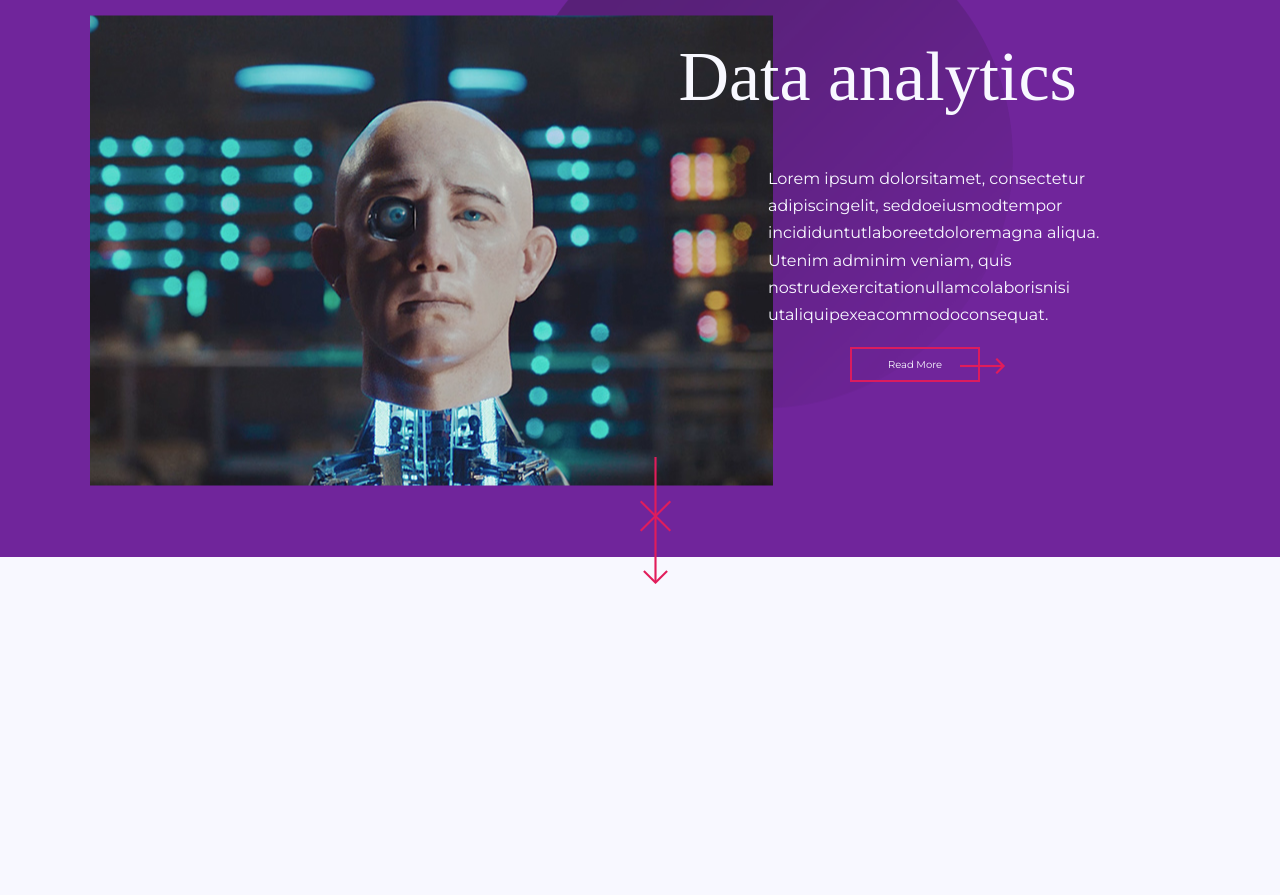
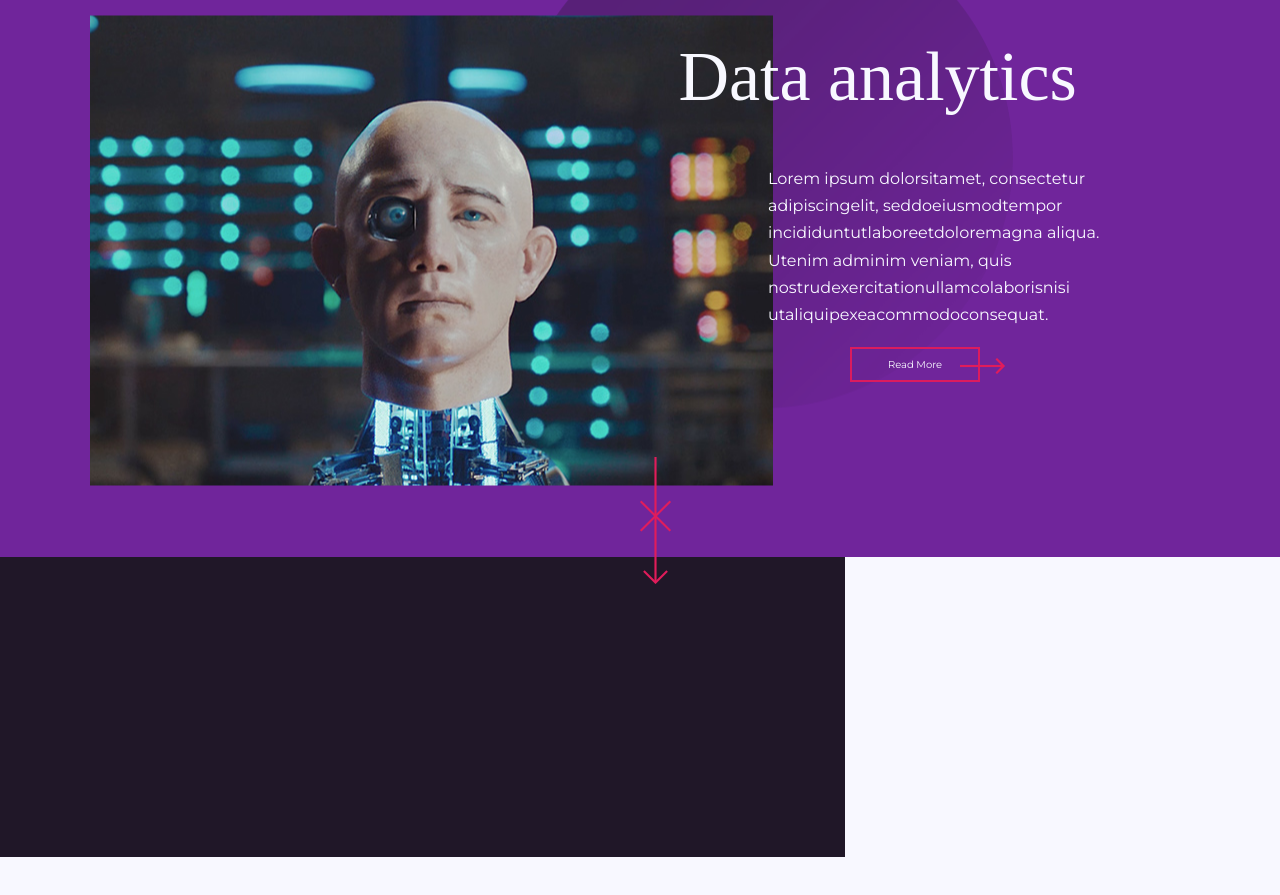
Before and after one commit to JamBro22/king-james-challenge, a plain HTML site: page index.html in a window 1280 px wide. Shown: the part 2443-3338 px from the top of the page. Drawn offline with nearby package versions, Linux system fonts and the light colour scheme; files whose address does not match are found by name.

Commit message:
created article blocks

```diff
--- a/index.html
+++ b/index.html
@@ -76,6 +76,10 @@
         />
       </div>
     </div>
-    <div class="section3"></div>
+    <div class="section3">
+      <div class="blocks"></div>
+      <div class="blocks"></div>
+      <div class="blocks"></div>
+    </div>
   </body>
 </html>
--- a/styles/styles.scss
+++ b/styles/styles.scss
@@ -236,8 +236,14 @@ $backgroundColor: #201728;
 
 .section3 {
   background-color: #f8f8ff;
-  height: 100px;
-  padding: 200px;
+  height: 500px;
+  display: flex;
+
+  .blocks {
+    background-color: $backgroundColor;
+    height: 300px;
+    width: 22%;
+  }
 }
 
 @media only screen and (max-width: 600px) {
```
Also changed, not shown: styles/styles.css, 1 other file.
